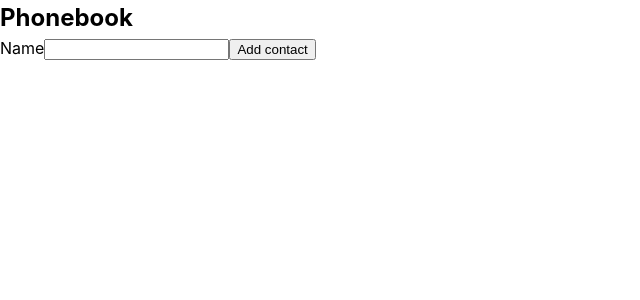
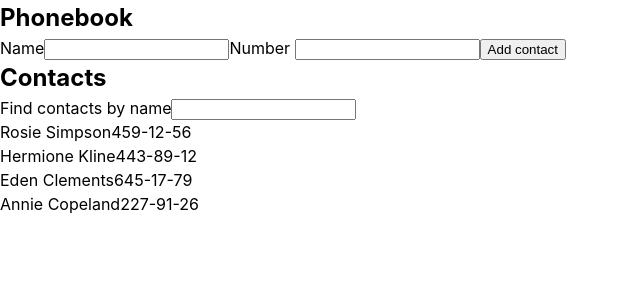
Before and after one commit to Linsted/goit-react-hw-02-phonebook, a React (Create React App) app: page / in a window 1280 px wide. Shown: the top 300 px of the page, without its empty margins (0-640 px from the left). Built offline with nearby package versions, Linux system fonts and the light colour scheme.

Commit message:
finished 4 sabtasks

```diff
--- a/package.json
+++ b/package.json
@@ -7,11 +7,14 @@
     "@testing-library/jest-dom": "^5.16.3",
     "@testing-library/react": "^12.1.4",
     "@testing-library/user-event": "^13.5.0",
+    "formik": "^2.2.9",
     "nanoid": "^4.0.1",
     "react": "^18.1.0",
     "react-dom": "^18.1.0",
     "react-scripts": "5.0.1",
-    "web-vitals": "^2.1.3"
+    "web-vitals": "^2.1.3",
+    "yup": "^1.0.0",
+    "yup-phone": "^1.3.2"
   },
   "scripts": {
     "start": "react-scripts start",
--- a/src/components/App.jsx
+++ b/src/components/App.jsx
@@ -1,21 +1,61 @@
 import React from "react"
+import { Contacts } from "./Contacts/Contacts"
+import { FilterContacts } from "./FilterContacts/FilterContacts"
 import { PhonebookForm } from "./PhonebookForm/PhonebookForm"
 
 export class App extends React.Component {
 
+
+
   state = {
-      contacts: [],
-      name: '',
+    contacts: [
+    {id: 'id-1', name: 'Rosie Simpson', phone: '459-12-56'},
+    {id: 'id-2', name: 'Hermione Kline', phone: '443-89-12'},
+    {id: 'id-3', name: 'Eden Clements', phone: '645-17-79'},
+    {id: 'id-4', name: 'Annie Copeland', phone: '227-91-26'},
+  ],
+    filter: '',
+
   }
 
 
+  addContact = newState =>
+    this.setState(prevState => {
+      return ({
+        contacts: [...prevState.contacts, newState],})
+    })
+
+
+  filterForm = evt => this.setState({ filter: evt.target.value, });
+
+
+
+
   render () {
+
+    const { addContact, filterForm } = this;
+    const { filter } = this.state;
+
+
+    const normalizedRequest = this.state.filter.toLowerCase();
+    const filteredContacts = this.state.contacts
+      .filter(contact => contact.name.toLowerCase()
+      .includes(normalizedRequest));
+
 
 
     return (
       <section>
         <h1>Phonebook</h1>
-      < PhonebookForm />
+        < PhonebookForm onSubmit={addContact} />
+        <h2>Contacts</h2>
+        < FilterContacts
+            onFilter={filterForm}
+            filter={filter}/>
+        < Contacts contacts={filteredContacts}
+           />
+
+
     </section>
   )}
 };
--- /dev/null
+++ b/src/components/Contacts/Contacts.jsx
@@ -0,0 +1,16 @@
+import PropTypes from 'prop-types';
+import { ListItem } from './Listitem';
+
+export const Contacts = ({contacts}) => {
+    // console.log(contacts)
+
+    return (
+        <div>
+            <ul>{contacts.map(contact => <ListItem key={contact.id} contact={contact} /> )}</ul>
+        </div>
+    )
+}
+
+Contacts.propTypes = {
+    contacts: PropTypes.arrayOf(PropTypes.object.isRequired,).isRequired,
+}
--- /dev/null
+++ b/src/components/Contacts/Listitem.jsx
@@ -0,0 +1,18 @@
+import PropTypes from 'prop-types';
+
+export const ListItem = ({ contact : {name, phone} }) => {
+
+
+    return (
+        <li>
+            <span>{name}</span><span>{phone}</span>
+        </li>
+    )
+}
+
+ListItem.propTypes = {
+contact: PropTypes.shape({
+    name: PropTypes.string.isRequired,
+    phone: PropTypes.string.isRequired,
+}).isRequired,
+}
--- /dev/null
+++ b/src/components/FilterContacts/FilterContacts.jsx
@@ -0,0 +1,15 @@
+import PropTypes from 'prop-types';
+
+export const FilterContacts = ({onFilter, filter}) => {
+    return (
+        <label> Find contacts by name
+            <input type="text" name='filter' onChange={onFilter} value={filter} />
+
+    </label>
+)
+}
+
+FilterContacts.propTypes = {
+    onFilter: PropTypes.func,
+     filter: PropTypes.string.isRequired,
+}
--- a/src/components/PhonebookForm/PhonebookForm.jsx
+++ b/src/components/PhonebookForm/PhonebookForm.jsx
@@ -1,17 +1,58 @@
-export const PhonebookForm = () => {
+import { Formik, Field, Form } from 'formik';
+import { nanoid } from 'nanoid';
+import PropTypes from 'prop-types';
+import { object, string, } from 'yup';
+
+
+
+
+
+
+const phoneBookSchema = object().shape({
+    name: string().required(),
+    phone: string().required(),
+});
+
+
+
+
+
+export const PhonebookForm = ({onSubmit}) => {
+    // console.log(onSubmit)
     return (
-        <form action="">
-            <label htmlFor=""> Name
-                <input
-                        autoComplete="off"
-                        type="text"
-                        name="name"
-                        pattern="^[a-zA-Zа-яА-Я]+(([' -][a-zA-Zа-яА-Я ])?[a-zA-Zа-яА-Я]*)*$"
-                        title="Name may contain only letters, apostrophe, dash and spaces. For example Adrian, Jacob Mercer, Charles de Batz de Castelmore d'Artagnan"
-                        required/>
-            </label>
+        <Formik
+            validationSchema={phoneBookSchema}
+            initialValues={{
+                name: '',
+                phone: ''}}
+            onSubmit={(values,{ resetForm }) => {
+
+                onSubmit({
+                    ...values,
+                    id: nanoid()
+                })
+                resetForm()
+            }}>
+
+            <Form>
+                <label>Name
+                <Field name="name"/>
+                </label>
+                <label>
+                    Number <Field
+                        type="phone"
+                        name="phone"
+                        pattern="\+?\d{1,4}?[-.\s]?\(?\d{1,3}?\)?[-.\s]?\d{1,4}[-.\s]?\d{1,4}[-.\s]?\d{1,9}"
+                        title="Phone number must be digits and can contain spaces, dashes, parentheses and can start with +"/>
+                </label>
+
 
             <button type="submit">Add contact</button>
-        </form>
+            </Form>
+        </Formik>
     )
 }
+
+PhonebookForm.propTypes = {
+    onSubmit: PropTypes.func,
+}
```
Also changed, not shown: 1 other file (tests, documents, lock files or other folders).
